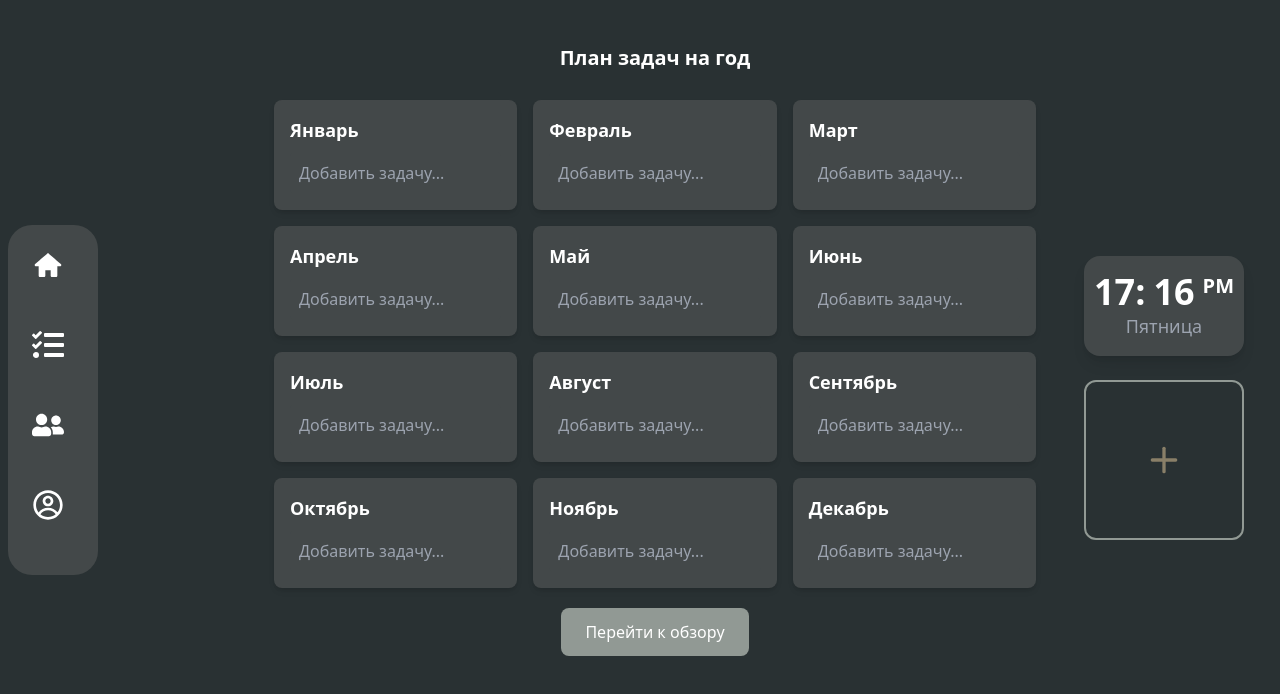
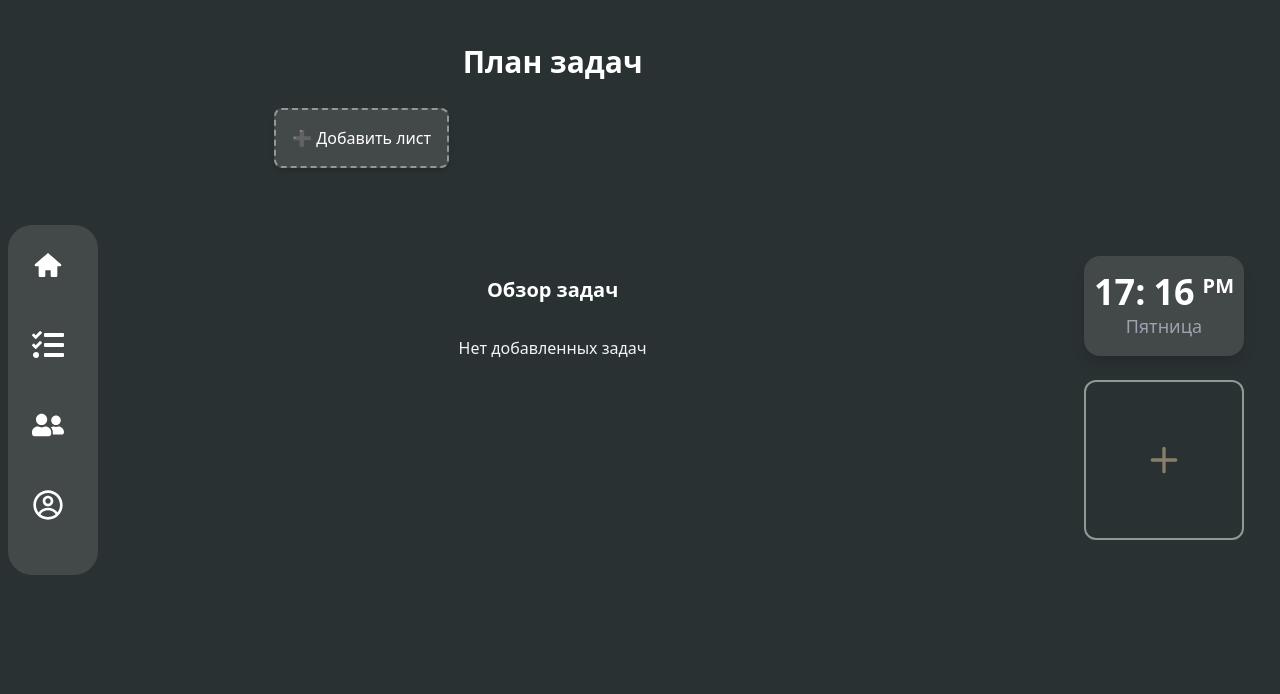
Before and after one commit to foxnaim/Agenda-client-, a Next.js app: page /pages/TaskDashboard in a window 1280 px wide. Shown: the top 694 px of the page. Built offline with nearby package versions, Linux system fonts and the light colour scheme.

Commit message:
modified:   package.json 	modified:   src/app/components/Dashboard/Dashboard12/index.tsx 	modified:   src/app/components/Dashboard/DashboardTask/index.tsx 	modified:   src/app/page.tsx 	modified:   yarn.lock

```diff
--- a/package.json
+++ b/package.json
@@ -9,6 +9,7 @@
     "lint": "next lint"
   },
   "dependencies": {
+    "framer-motion": "^12.5.0",
     "lucide-react": "^0.475.0",
     "next": "15.1.7",
     "react": "^19.0.0",
--- a/src/app/components/Dashboard/Dashboard12/index.tsx
+++ b/src/app/components/Dashboard/Dashboard12/index.tsx
@@ -1,7 +1,8 @@
 "use client";
 
 import React, { useState, useEffect } from "react";
-import DashboardOverview from "../DashboardTask"; // Импортируем обзор задач
+import DashboardOverview from "../DashboardTask";
+import { motion } from "framer-motion";
 
 type Task = {
   id: number;
@@ -9,149 +10,151 @@ type Task = {
   completed: boolean;
 };
 
-type MonthlyTasks = {
-  [month: string]: { name: string; tasks: Task[] };
+type TaskLists = {
+  [list: string]: { name: string; tasks: Task[] };
 };
 
-const defaultMonths = [
-  "Январь", "Февраль", "Март", "Апрель", "Май", "Июнь",
-  "Июль", "Август", "Сентябрь", "Октябрь", "Ноябрь", "Декабрь"
-];
+const MonthsDashboard = () => {
+  const [tasks, setTasks] = useState<TaskLists>(() => {
+    const savedTasks = localStorage.getItem("taskLists");
+    return savedTasks ? JSON.parse(savedTasks) : {};
+  });
 
-const MonthsDashboard = () => {
-  const [tasks, setTasks] = useState<MonthlyTasks>(() =>
-    defaultMonths.reduce((acc, month) => {
-      acc[month] = { name: month, tasks: [] };
-      return acc;
-    }, {} as MonthlyTasks)
-  );
   const [newTask, setNewTask] = useState<{ [key: string]: string }>({});
-  const [viewMode, setViewMode] = useState<"tasks" | "overview">("tasks");
-  const [editingMonth, setEditingMonth] = useState<string | null>(null);
-  const [editedMonthName, setEditedMonthName] = useState<string>("");
+  const [editingTask, setEditingTask] = useState<{ [key: string]: number | null }>({});
+  const [taskEditText, setTaskEditText] = useState<{ [key: number]: string }>({});
+  const [menuOpen, setMenuOpen] = useState<{ [key: string]: boolean }>({});
+  const [deleteMenuOpen, setDeleteMenuOpen] = useState<{ [key: string]: boolean }>({});
 
   useEffect(() => {
-    const savedTasks = localStorage.getItem("monthlyTasks");
-    if (savedTasks) {
-      setTasks(JSON.parse(savedTasks) as MonthlyTasks);
-    }
-  }, []);
-
-  useEffect(() => {
-    localStorage.setItem("monthlyTasks", JSON.stringify(tasks));
+    localStorage.setItem("taskLists", JSON.stringify(tasks));
   }, [tasks]);
 
-  const handleAddTask = (month: string) => {
-    if (!newTask[month]?.trim()) return;
+  const handleAddTask = (list: string) => {
+    if (!newTask[list]?.trim()) return;
 
     setTasks((prev) => ({
       ...prev,
-      [month]: {
-        ...prev[month],
-        tasks: [...prev[month].tasks, { id: Date.now(), title: newTask[month], completed: false }],
+      [list]: {
+        ...prev[list],
+        tasks: [...prev[list].tasks, { id: Date.now(), title: newTask[list], completed: false }],
       },
     }));
 
-    setNewTask((prev) => ({ ...prev, [month]: "" }));
+    setNewTask((prev) => ({ ...prev, [list]: "" }));
   };
 
-  const deleteTask = (month: string, taskId: number) => {
+  const deleteTask = (list: string, taskId: number) => {
     setTasks((prev) => ({
       ...prev,
-      [month]: {
-        ...prev[month],
-        tasks: prev[month].tasks.filter((task) => task.id !== taskId),
+      [list]: {
+        ...prev[list],
+        tasks: prev[list].tasks.filter((task) => task.id !== taskId),
       },
     }));
+    setDeleteMenuOpen({ ...deleteMenuOpen, [list]: false });
   };
 
-  const startEditingMonth = (month: string) => {
-    setEditingMonth(month);
-    setEditedMonthName(tasks[month].name);
+  const startEditingTask = (list: string, taskId: number, title: string) => {
+    setEditingTask({ ...editingTask, [list]: taskId });
+    setTaskEditText({ ...taskEditText, [taskId]: title });
+    setMenuOpen({ ...menuOpen, [list]: false });
   };
 
-  const saveEditedMonth = () => {
-    if (!editingMonth || !editedMonthName.trim()) return;
-
+  const updateTask = (list: string, taskId: number) => {
+    if (!taskEditText[taskId]?.trim()) return;
     setTasks((prev) => ({
       ...prev,
-      [editingMonth]: { ...prev[editingMonth], name: editedMonthName.trim() },
+      [list]: {
+        ...prev[list],
+        tasks: prev[list].tasks.map((task) =>
+          task.id === taskId ? { ...task, title: taskEditText[taskId] } : task
+        ),
+      },
     }));
+    setEditingTask({ ...editingTask, [list]: null });
+  };
 
-    setEditingMonth(null);
+  const addList = () => {
+    if (Object.keys(tasks).length >= 100) return;
+    const newListName = `TODO LIST ${Object.keys(tasks).length + 1}`;
+    setTasks((prev) => ({
+      ...prev,
+      [newListName]: { name: newListName, tasks: [] },
+    }));
   };
 
   return (
     <div className="p-6 min-h-screen text-white">
-      {viewMode === "tasks" ? (
-        <>
-          <h2 className="flex justify-center text-xl font-bold mb-7">План задач на год</h2>
-          <div className="grid grid-cols-2 md:grid-cols-3 gap-4">
-            {Object.entries(tasks).map(([month, data]) => (
-              <div key={month} className="p-4 bg-dop rounded-lg shadow-md">
-                {editingMonth === month ? (
+      <h2 className="flex justify-center text-xl md:text-2xl lg:text-3xl font-bold mb-7">План задач</h2>
+      <div className="grid grid-cols-1 sm:grid-cols-2 md:grid-cols-3 gap-4">
+        {Object.entries(tasks).map(([list, data]) => (
+          <motion.div
+            key={list}
+            className="relative p-4 bg-dop rounded-lg shadow-md"
+            initial={{ opacity: 0, y: 10 }}
+            animate={{ opacity: 1, y: 0 }}
+            transition={{ duration: 0.3 }}
+          >
+            <button onClick={() => setMenuOpen({ ...menuOpen, [list]: !menuOpen[list] })} className="absolute top-2 right-2 text-gray-400 hover:text-white">⋮</button>
+            {menuOpen[list] && (
+              <div className="absolute top-8 right-2 bg-gray-700 shadow-md rounded-lg p-2 text-sm">
+                <button onClick={() => setDeleteMenuOpen({ ...deleteMenuOpen, [list]: true })} className="block w-full text-left px-2 py-1 hover:bg-gray-600">Удалить</button>
+                <button onClick={() => startEditingTask(list, data.tasks[0]?.id, data.tasks[0]?.title)} className="block w-full text-left px-2 py-1 hover:bg-gray-600">Редактировать</button>
+              </div>
+            )}
+            {deleteMenuOpen[list] && (
+              <div className="absolute top-12 right-2 bg-gray-700 shadow-md rounded-lg p-2 text-sm">
+                {data.tasks.map(task => (
+                  <button key={task.id} onClick={() => deleteTask(list, task.id)} className="block w-full text-left px-2 py-1 hover:bg-gray-600">Удалить {task.title}</button>
+                ))}
+              </div>
+            )}
+            <h3 className="text-lg md:text-xl font-bold mb-2">{data.name}</h3>
+            <ul>
+              {data.tasks.map((task) => (
+                <li key={task.id} className="flex items-center gap-2">
+                  {editingTask[list] === task.id ? (
                     <input
                       type="text"
-                    value={editedMonthName}
-                    onChange={(e) => setEditedMonthName(e.target.value)}
-                    onBlur={saveEditedMonth}
-                    onKeyDown={(e) => e.key === "Enter" && saveEditedMonth()}
-                    className="text-lg font-bold mb-2 bg-transparent border-b border-white focus:outline-none w-full"
+                      value={taskEditText[task.id] || ""}
+                      onChange={(e) => setTaskEditText({ ...taskEditText, [task.id]: e.target.value })}
+                      onBlur={() => updateTask(list, task.id)}
+                      className="w-full p-1 bg-dop rounded focus:outline-none"
                       autoFocus
                     />
                   ) : (
-                  <h3
-                    className="text-lg font-bold mb-2 cursor-pointer"
-                    onClick={() => startEditingMonth(month)}
+                    <span
+                      className="cursor-pointer text-sm md:text-base"
+                      onClick={() => startEditingTask(list, task.id, task.title)}
                     >
-                    {data.name}
-                  </h3>
-                )}
-
-                <ul>
-                  {data.tasks.map((task) => (
-                    <li key={task.id} className="flex items-center gap-2">
-                      <input
-                        type="checkbox"
-                        checked={task.completed}
-                        disabled
-                        className="w-5 h-5 cursor-not-allowed opacity-50"
-                      />
-                      <span className={`cursor-pointer ${task.completed ? "line-through text-gray-900" : ""}`}>
                       {task.title}
                     </span>
-                      <button
-                        onClick={() => deleteTask(month, task.id)}
-                        className="ml-auto text-red-500 hover:text-red-700"
-                      >
-                        ✖
-                      </button>
+                  )}
                 </li>
               ))}
             </ul>
             <input
               type="text"
-                  value={newTask[month] || ""}
-                  onChange={(e) => setNewTask((prev) => ({ ...prev, [month]: e.target.value }))}
-                  onKeyDown={(e) => e.key === "Enter" && handleAddTask(month)}
+              value={newTask[list] || ""}
+              onChange={(e) => setNewTask((prev) => ({ ...prev, [list]: e.target.value }))}
+              onKeyDown={(e) => e.key === "Enter" && handleAddTask(list)}
               placeholder="Добавить задачу..."
-                  className="w-full p-2 bg-dop rounded border border-dop focus:outline-none"
+              className="w-full p-2 bg-dop rounded focus:outline-none text-sm md:text-base"
             />
+          </motion.div>
+        ))}
+        <motion.button
+          onClick={addList}
+          className="p-4 bg-dop rounded-lg shadow-md hover:bg-dopHover border-dashed border-2 border-dopHover flex justify-center items-center text-sm md:text-base"
+          initial={{ scale: 0.9 }}
+          animate={{ scale: 1 }}
+          transition={{ duration: 0.2 }}
+        >
+          ➕ Добавить лист
+        </motion.button>
       </div>
-            ))}
-          </div>
-          <div className="flex mt-5 justify-center">
-            <button
-              onClick={() => setViewMode("overview")}
-              className="mb-4 px-6 py-3 bg-dopHover rounded-lg hover:bg-dop transition"
-            >
-              Перейти к обзору
-            </button>
-          </div>
-        </>
-      ) : (
-        <DashboardOverview tasks={tasks} setTasks={setTasks} setViewMode={setViewMode} />
-      )}
+      <DashboardOverview tasks={tasks} setTasks={setTasks} setViewMode={() => {}} />
     </div>
   );
 };
--- a/src/app/components/Dashboard/DashboardTask/index.tsx
+++ b/src/app/components/Dashboard/DashboardTask/index.tsx
@@ -18,7 +18,7 @@ type Props = {
     setViewMode: (mode: "tasks") => void;
   };
 
-const DashboardOverview: React.FC<Props> = ({ tasks, setTasks, setViewMode }) => {
+  const DashboardOverview: React.FC<Props> = ({ tasks, setTasks }) => {
     const toggleTask = (month: string, taskId: number) => {
       setTasks((prev) => {
         const updatedTasks = {
@@ -36,18 +36,11 @@ const DashboardOverview: React.FC<Props> = ({ tasks, setTasks, setViewMode }) =>
     };
 
     return (
-    <div className="flex justify-center items-center min-h-screen text-white p-6">
+      <div className="flex justify-center items-center text-white p-2 mt-[100px]">
         <div className="w-full max-w-4xl">
           <h2 className="text-xl font-bold mb-4 text-center">Обзор задач</h2>
 
-        <div className="flex justify-center mb-4">
-          <button
-            onClick={() => setViewMode("tasks")}
-            className="px-4 py-2 bg-dopHover rounded hover:bg-dop"
-          >
-            Назад к редактированию
-          </button>
-        </div>
+
 
           <div className="grid grid-cols-1 md:grid-cols-2 lg:grid-cols-3 gap-4">
             {Object.entries(tasks)
--- a/src/app/page.tsx
+++ b/src/app/page.tsx
@@ -1,9 +1,10 @@
 import React from 'react'
-import Login from './pages/login/[id]/page'
+import TaskDashboard from './pages/TaskDashboard/page'
+
 const page = () => {
   return (
     <React.Fragment>
-     <Login/>
+     <TaskDashboard/>
     </React.Fragment>
   )
 }
```
Also changed, not shown: 1 other file (tests, documents, lock files or other folders). Lines whose indentation alone changed are shown as unchanged.
